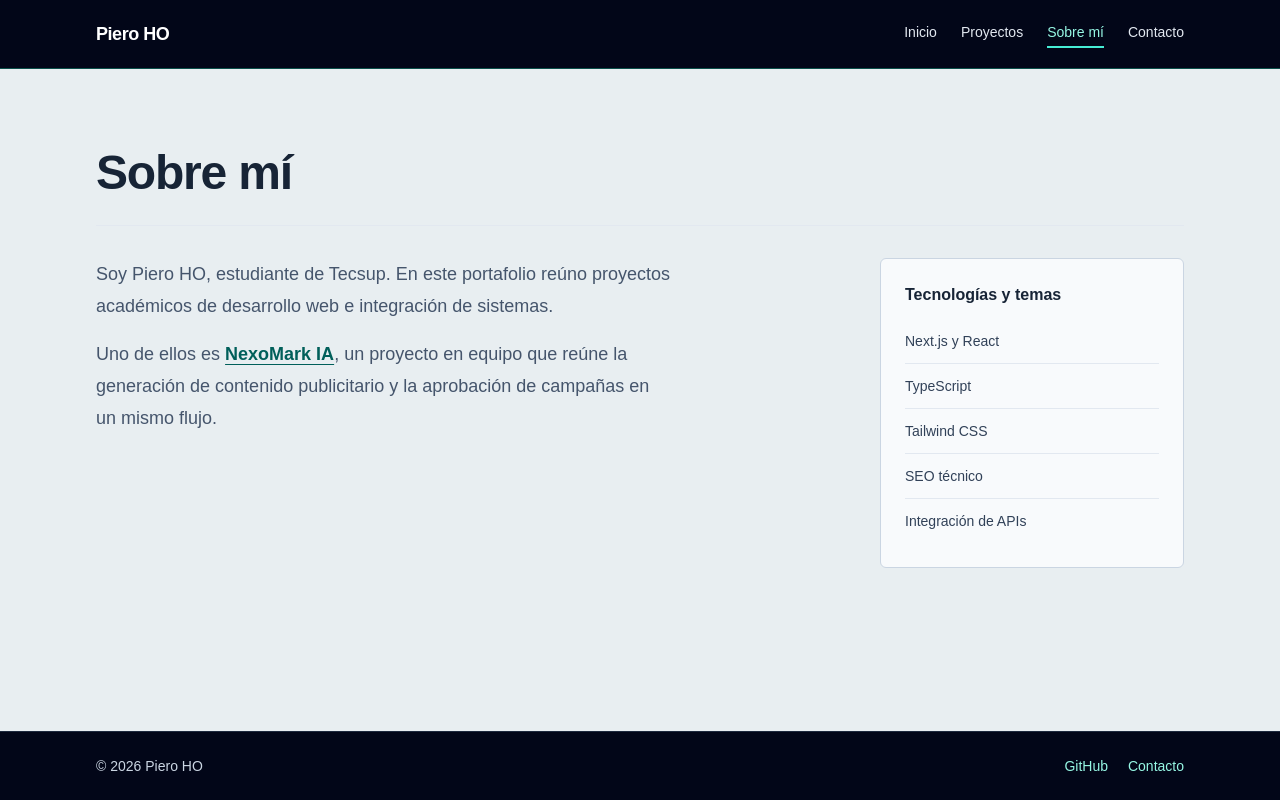
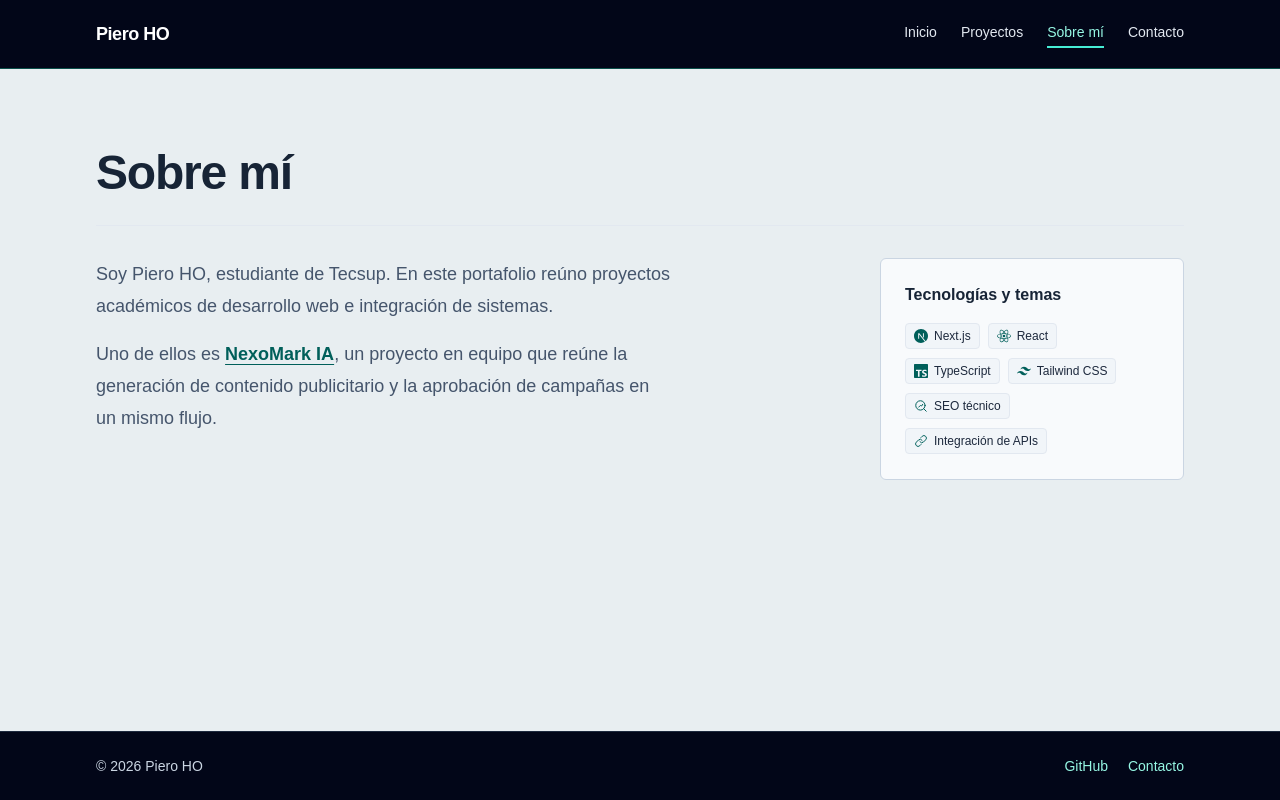
Before and after one commit to C5-PHO/DAWA-S14, a Next.js app: page /about in a window 1280 px wide. Built offline with nearby package versions, Linux system fonts and the light colour scheme; no server answers.

Commit message:
feat: add technology icons to about page

```diff
--- a/src/app/about/page.tsx
+++ b/src/app/about/page.tsx
@@ -1,5 +1,6 @@
 import type { Metadata } from 'next';
 import Link from 'next/link';
+import TechnologyBadge from '@/components/TechnologyBadge';
 import { personalInfo } from '@/lib/data';
 
 export const metadata: Metadata = {
@@ -7,7 +8,7 @@ export const metadata: Metadata = {
   description: personalInfo.description,
 };
 
-const topics = ['Next.js y React', 'TypeScript', 'Tailwind CSS', 'SEO técnico', 'Integración de APIs'];
+const topics = ['Next.js', 'React', 'TypeScript', 'Tailwind CSS', 'SEO técnico', 'Integración de APIs'];
 
 export default function AboutPage() {
   return (
@@ -20,8 +21,8 @@ export default function AboutPage() {
         </div>
         <section className="rounded-md border border-slate-300 bg-slate-50 p-6">
           <h2 className="text-base font-semibold">Tecnologías y temas</h2>
-          <ul className="mt-3 divide-y divide-slate-200 text-sm text-slate-700">
-            {topics.map((topic) => <li key={topic} className="py-3">{topic}</li>)}
+          <ul className="mt-4 flex flex-wrap gap-2">
+            {topics.map((topic) => <li key={topic}><TechnologyBadge name={topic} /></li>)}
           </ul>
         </section>
       </div>
--- a/src/components/TechnologyBadge.tsx
+++ b/src/components/TechnologyBadge.tsx
@@ -25,6 +25,8 @@ const logos: Record<string, { path: string } | undefined> = {
 };
 
 const symbols: Record<string, string | undefined> = {
+  'SEO técnico': 'M21 21l-4.3-4.3 M19 11a8 8 0 1 1-16 0 8 8 0 0 1 16 0Z M8 14l3-3 2 1 2-3',
+  'Integración de APIs': 'M10 13a4 4 0 0 0 6 1l4-4a4 4 0 0 0-6-6l-2 2 M14 11a4 4 0 0 0-6-1l-4 4a4 4 0 0 0 6 6l2-2',
   Gemini: 'M12 2c0 6-4 10-10 10 6 0 10 4 10 10 0-6 4-10 10-10C16 12 12 8 12 2Z',
   NextAuth: 'M12 22s7-3 7-10V5l-7-3-7 3v7c0 7 7 10 7 10Z M9 12l2 2 4-4',
   OAuth: 'M15 3a5 5 0 1 1-3.5 8.6L4 19v2H2v-4l7.4-7.5A5 5 0 0 1 15 3Z M16 8h.01',
```
